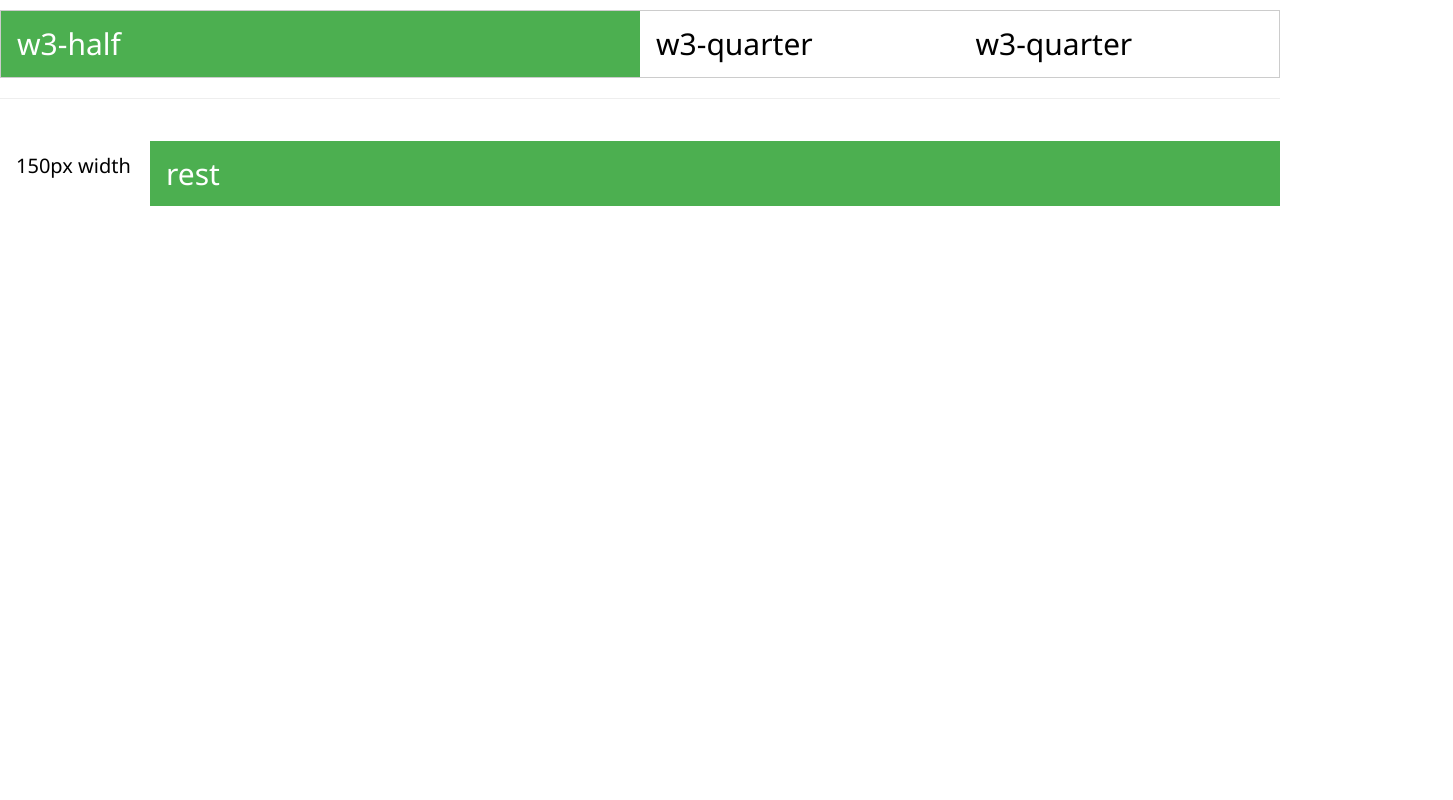
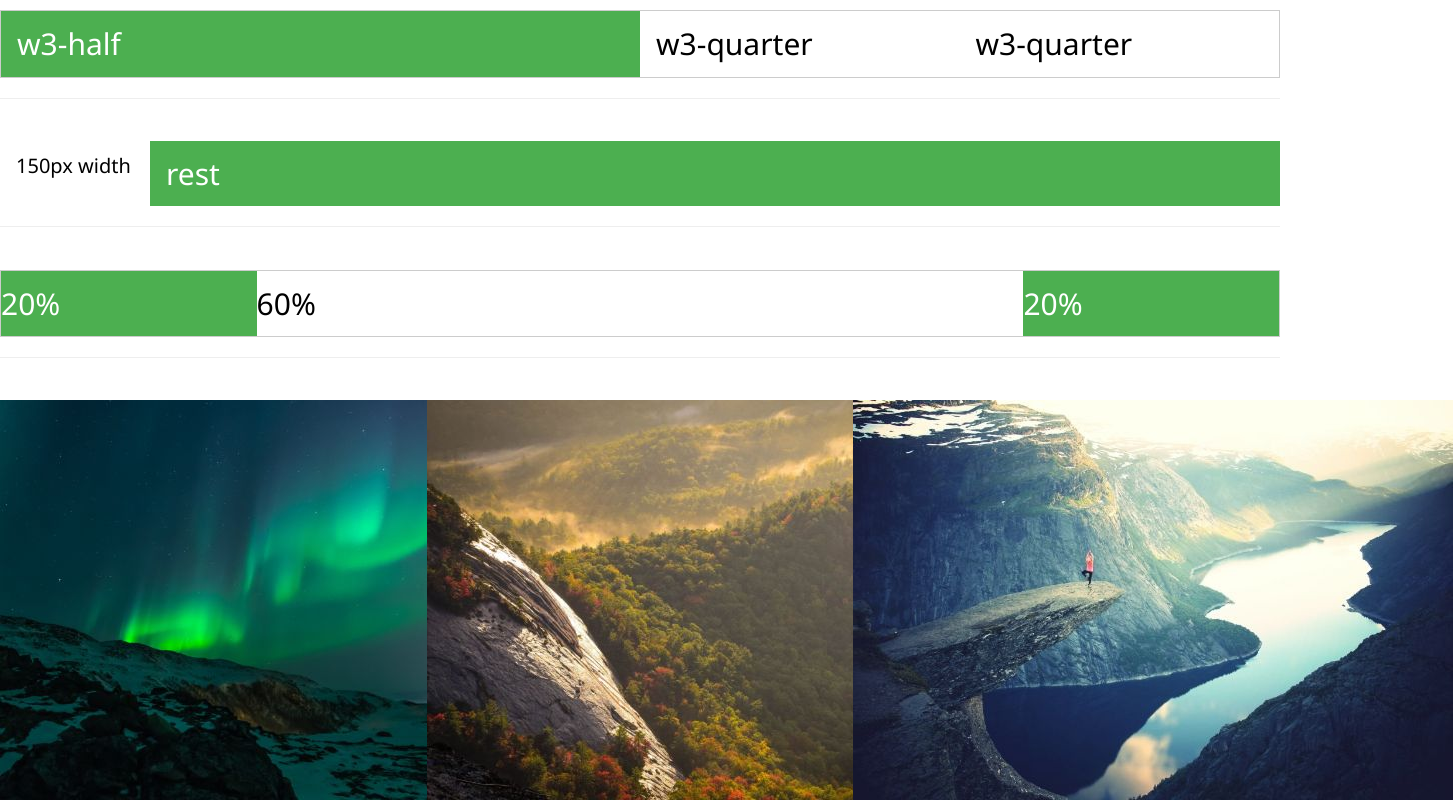
Before and after one commit to striversist/HtmlDemo, a plain HTML site: page W3CSS/responsive.html in a window 1280 px wide. Shown: the part 382-1182 px from the top of the page, 1453 px wide, since content can reach past the window. Before the commit the page ends 800 px from the top, so only its background shows below. Drawn offline with nearby package versions, Linux system fonts and the light colour scheme.

Commit message:
[w3]w3-col s4

```diff
--- a/W3CSS/responsive.html
+++ b/W3CSS/responsive.html
@@ -61,6 +61,26 @@
         <h2>rest</h2>
     </div>
 </div>
+<hr/><br/>
+
+<div class="w3-row w3-border">
+    <div class="w3-col w3-green" style="width: 20%">
+        <h2>20%</h2>
+    </div>
+    <div class="w3-col" style="width: 60%">
+        <h2>60%</h2>
+    </div>
+    <div class="w3-col w3-green" style="width: 20%">
+        <h2>20%</h2>
+    </div>
+</div>
+<hr/><br/>
+
+<div class="w3-row">
+    <div class="w3-col s4"><img src="images/img_sky.png"></div>
+    <div class="w3-col s4"><img src="images/img_nature.png"></div>
+    <div class="w3-col s4"><img src="images/img_fjords.jpg"></div>
+</div>
 
 </body>
 </html>
```
Also changed, not shown: W3CSS/images/img_nature.png (added).
